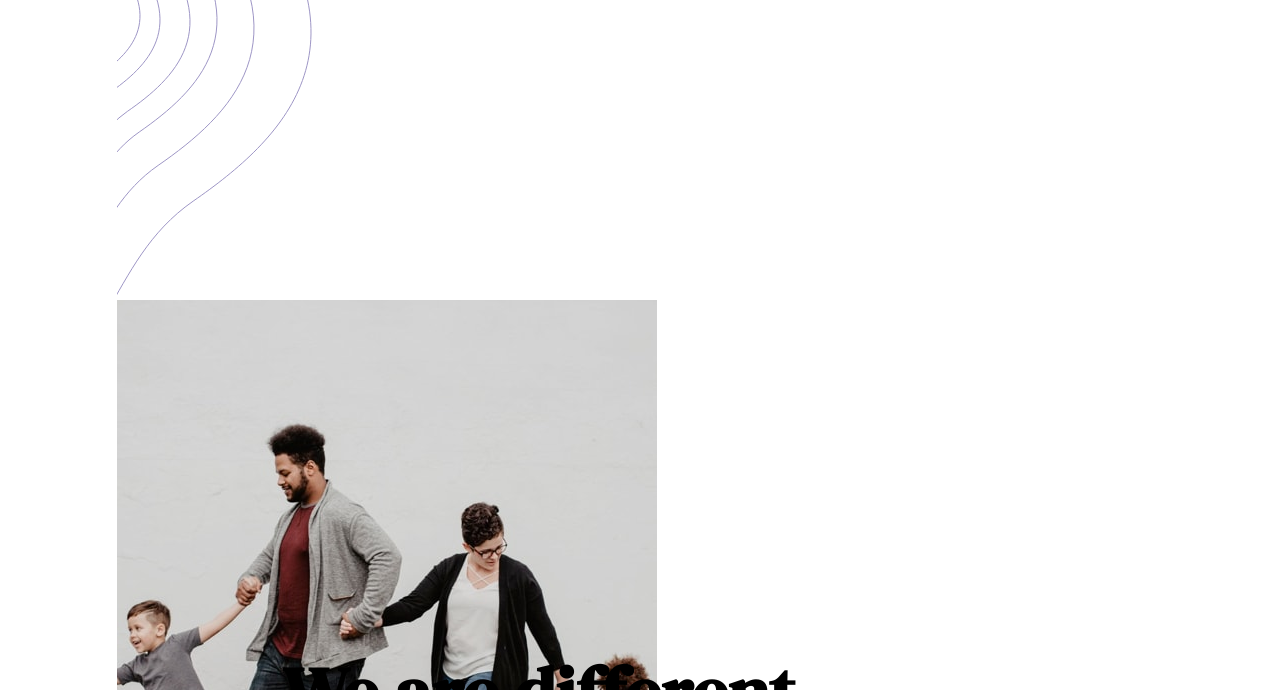
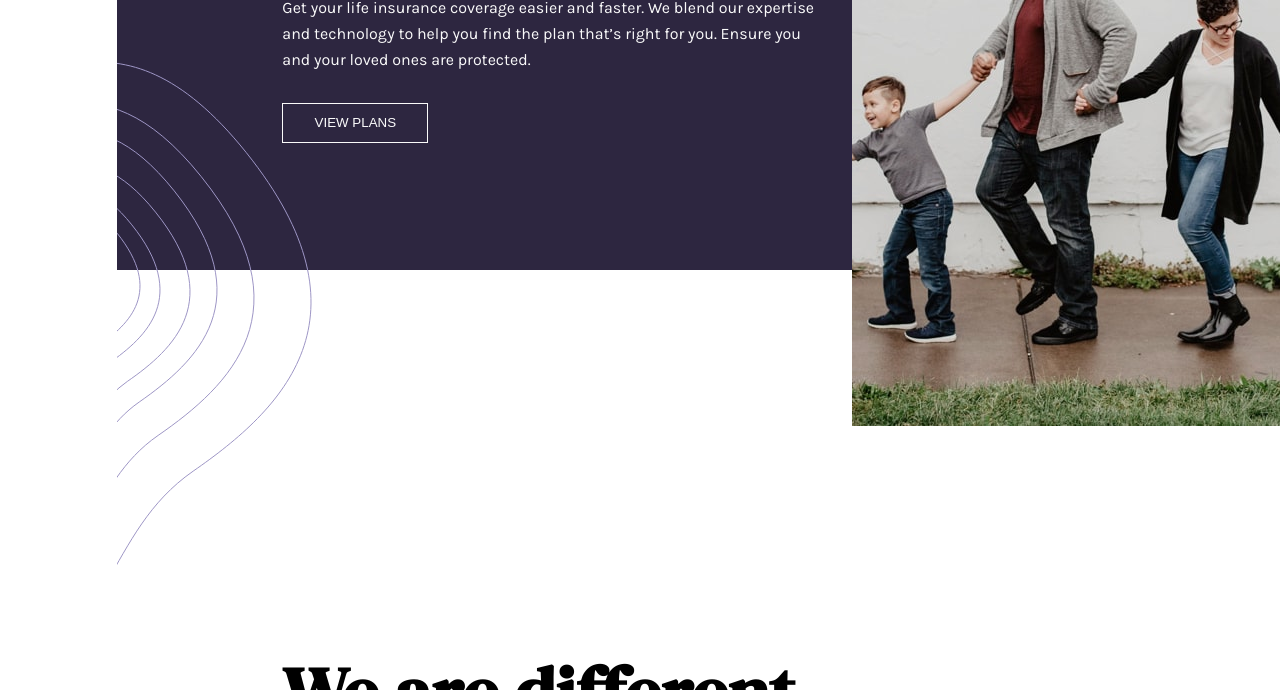
Before and after one commit to ExploryKod/Insure-landing-page-challenge, a plain HTML site: page index.html in a window 1280 px wide. Shown: the part 410-1100 px from the top of the page. Drawn offline with Linux system fonts and the light colour scheme.

Commit message:
fix: error in writing firstsection

```diff
--- a/style/base.css
+++ b/style/base.css
@@ -4,7 +4,7 @@
 @import './header.css';
 
 /* Main page css files */
-@import './firt-section.css';
+@import './first-section.css';
 @import './second-section.css';
 @import './third-section.css';
 @import './active-state.css';
```
